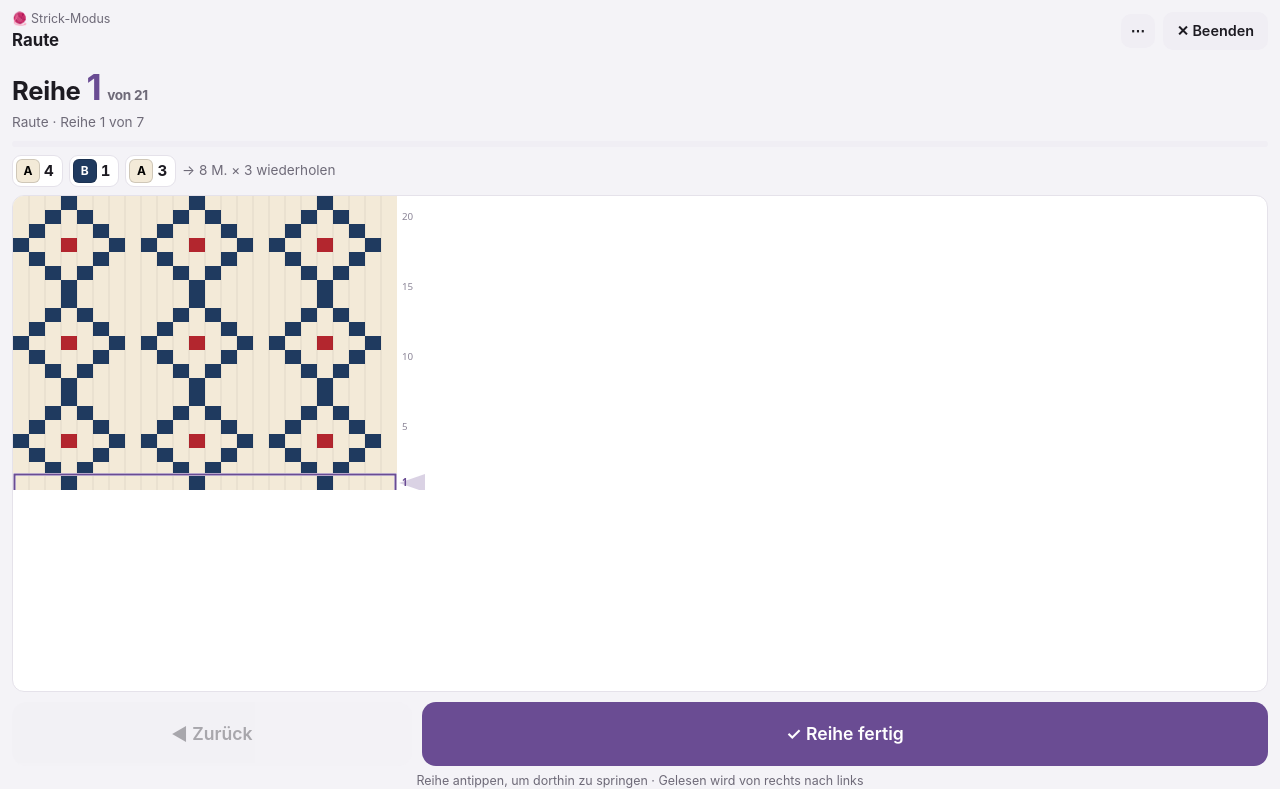
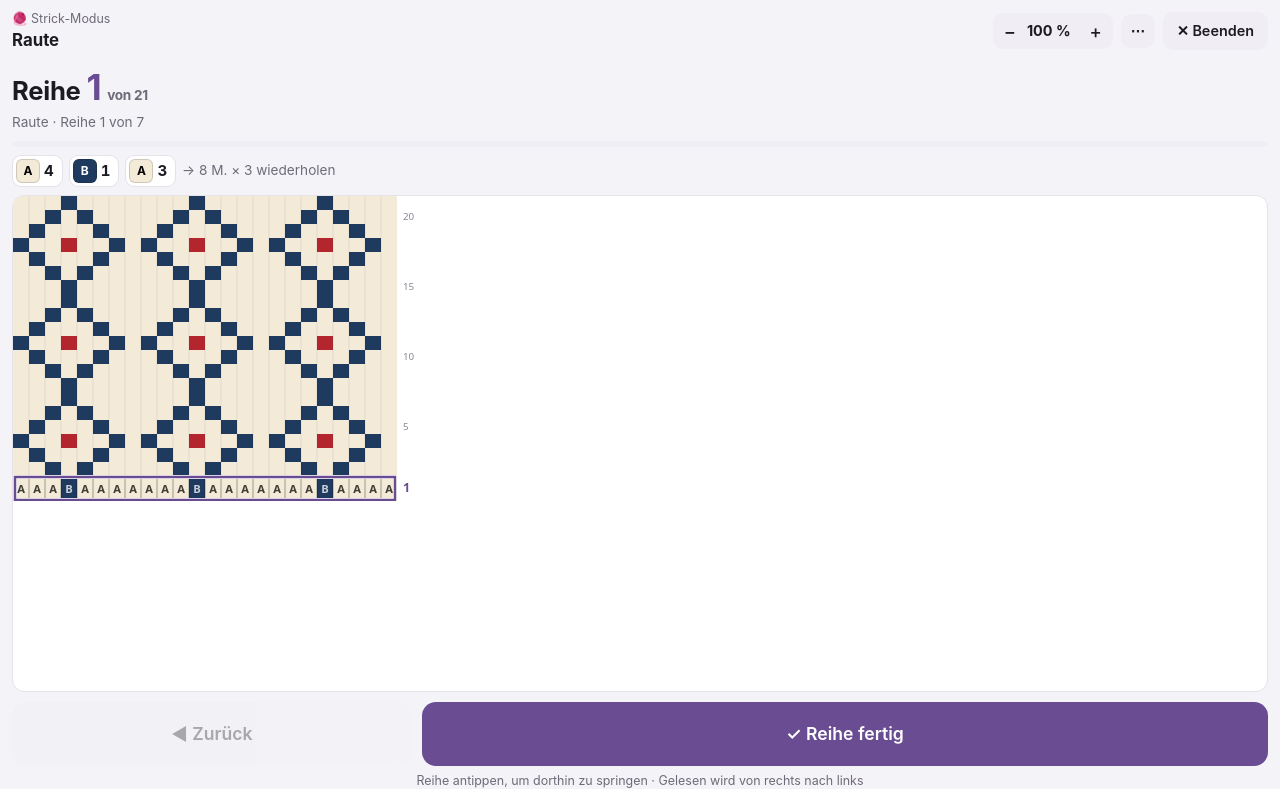
Before and after one commit to rowahi/fairisle, a plain HTML site: page index.html in a window 1280 px wide. Both pictures are taken after a click on the button "Strick-Modus: Reihe für Reihe mit Zähler – ideal am Handy be". Shown: the top 789 px of the page. Drawn offline with Linux system fonts and the light colour scheme.

Commit message:
Strick-Modus: sichtbarer Zoom, aktuelle Reihe höher mit Buchstaben
- Zoom-Regler oben im Strick-Modus, dazu Tasten +/− und Strg + Mausrad
- Aktuelle Reihe rund 1,8-mal so hoch, mit Farbbuchstaben in den Maschen
- Antippen einer Reihe berücksichtigt die unterschiedlichen Reihenhöhen

Co-Authored-By: Claude Opus 5.5 <noreply@anthropic.com>

```diff
--- a/index.html
+++ b/index.html
@@ -374,8 +374,8 @@ a.btn{display:flex;align-items:center;justify-content:center;height:38px;backgro
 <input type="file" id="photoFile" accept="image/*" hidden>
 <div id="knitmode" class="hide" role="dialog" aria-label="Strick-Modus">
  <div class="khead"><div style="min-width:0;flex:1"><div class="mut" style="font-size:.78rem">🧶 Strick-Modus</div><b id="kname" class="kn"></b></div>
+  <span class="stp" title="Zoom (Tasten + / − oder Strg + Mausrad)"><button data-kz="-">−</button><b class="val" id="kzv" style="min-width:3.6em;font-size:.9rem">🔍</b><button data-kz="+">+</button></span>
   <div class="menu r" data-mk="knit"><button class="mbtn ib" title="Mehr">⋯</button><div class="mpanel">
-   <div class="msec"><div class="mh" style="padding:0 0 6px">Diagramm-Grösse</div><span class="stp"><button data-kz="-">−</button><button data-kz="+">+</button></span></div>
    <button class="mi" id="kreset">↺ Wieder bei Reihe 1 beginnen</button></div></div>
   <button id="kclose" title="Strick-Modus beenden (Esc)">✕ Beenden</button></div>
  <div class="kinfo"><div class="kcount">Reihe <b id="krow"></b> <span class="mut">von <span id="ktot"></span></span></div><div class="mut" id="ksec"></div>
@@ -390,7 +390,7 @@ a.btn{display:flex;align-items:center;justify-content:center;height:38px;backgro
 
 <script>
 'use strict';
-const APPV='12';
+const APPV='13';
 const $=id=>document.getElementById(id);
 const esc=s=>String(s).replace(/[&<>"']/g,m=>({'&':'&amp;','<':'&lt;','>':'&gt;','"':'&quot;',"'":'&#39;'}[m]));
 const L=i=>String.fromCharCode(65+i);
@@ -1125,31 +1125,40 @@ function renderKnit(scroll){const H=KD.rows.length,W=KD.rows[0].length,cur=kRow(
  $('krle').innerHTML=r.map(x=>{const l=KD.idx.get(x.c)||'',n=KD.names.get(x.c)||'';return`<span class="rl" title="${esc(n)}"><i style="background:${x.c};color:${ink(x.c)}">${l}</i>${x.n}</span>`}).join('')
   +`<span class="mut" style="align-self:center">${rep>1?`→ ${d} M. × ${rep} wiederholen`:`= ${W} Maschen`}</span>`;
  $('kback').disabled=cur<=1;$('knext').textContent=cur>=H?'🎉 Fertig!':'✓ Reihe fertig';
- // Diagramm
- const cv=$('kcv'),dpr=window.devicePixelRatio||1,cs=S.ui.kz||16,ch=Math.max(4,Math.round(cs*(S.prev.ar||.85))),NUM=30;
- const w=W*cs+NUM,h=H*ch;cv.width=w*dpr;cv.height=h*dpr;cv.style.width=w+'px';cv.style.height=h+'px';
+ // Diagramm – die aktuelle Reihe ist höher und zeigt die Buchstaben
+ const cv=$('kcv'),dpr=window.devicePixelRatio||1,cs=S.ui.kz||16,ch=Math.max(4,Math.round(cs*(S.prev.ar||.85))),cc=Math.max(ch+8,Math.round(ch*1.8)),NUM=34;
+ $('kzv').textContent=Math.round(cs/16*100)+' %';
+ const Y=[];let yy=0;for(let y=0;y<H;y++){Y.push(yy);yy+=y===ri?cc:ch}KD.Y=Y;KD.ri=ri;
+ const w=W*cs+NUM,h=yy;cv.width=w*dpr;cv.height=h*dpr;cv.style.width=w+'px';cv.style.height=h+'px';
  const x=cv.getContext('2d');x.setTransform(dpr,0,0,dpr,0,0);x.clearRect(0,0,w,h);
- KD.rows.forEach((row,y)=>{row.forEach((c,i)=>{x.fillStyle=c;x.fillRect(i*cs,y*ch,cs,ch)});
-  const n=H-y;if(n<cur){x.fillStyle='rgba(0,0,0,.55)';x.fillRect(0,y*ch,W*cs,ch)}
-  if(cs>=8){x.strokeStyle='rgba(0,0,0,.15)';x.lineWidth=.5;x.beginPath();for(let i=1;i<W;i++){x.moveTo(i*cs,y*ch);x.lineTo(i*cs,y*ch+ch)}x.stroke()}
-  x.fillStyle=n===cur?'#6a4c93':'#8a8496';x.font=`${n===cur?'700 ':''}${Math.min(12,Math.max(9,ch*.7))}px system-ui,sans-serif`;x.textBaseline='middle';
-  if(n===cur||n%5===0||n===1)x.fillText(String(n),W*cs+5,y*ch+ch/2)});
- const cy=ri*ch;x.lineWidth=3;x.strokeStyle='#fff';x.strokeRect(1.5,cy-1.5,W*cs-3,ch+3);x.lineWidth=2;x.strokeStyle='#6a4c93';x.strokeRect(1.5,cy-1.5,W*cs-3,ch+3);
- x.fillStyle='#6a4c93';x.beginPath();x.moveTo(W*cs+2,cy+ch/2);x.lineTo(W*cs+NUM-2,cy-2);x.lineTo(W*cs+NUM-2,cy+ch+2);x.closePath();x.globalAlpha=.25;x.fill();x.globalAlpha=1;
+ KD.rows.forEach((row,y)=>{const top=Y[y],rh=y===ri?cc:ch,n=H-y;
+  row.forEach((c,i)=>{x.fillStyle=c;x.fillRect(i*cs,top,cs,rh)});
+  if(n<cur){x.fillStyle='rgba(0,0,0,.55)';x.fillRect(0,top,W*cs,rh)}
+  if(cs>=8||y===ri){x.strokeStyle=y===ri?'rgba(0,0,0,.35)':'rgba(0,0,0,.15)';x.lineWidth=y===ri?1:.5;x.beginPath();for(let i=1;i<W;i++){x.moveTo(i*cs,top);x.lineTo(i*cs,top+rh)}x.stroke()}
+  if(y===ri&&cs>=11){x.font=`700 ${Math.min(rh*.55,cs*.7)}px system-ui,sans-serif`;x.textAlign='center';x.textBaseline='middle';
+   row.forEach((c,i)=>{const l=KD.idx.get(c);if(!l)return;x.fillStyle=ink(c);x.globalAlpha=.75;x.fillText(l,i*cs+cs/2,top+rh/2+1)});x.globalAlpha=1;x.textAlign='left'}
+  x.fillStyle=n===cur?'#6a4c93':'#8a8496';x.font=`${n===cur?'700 ':''}${n===cur?Math.min(16,Math.max(11,rh*.5)):Math.min(12,Math.max(9,ch*.7))}px system-ui,sans-serif`;x.textBaseline='middle';
+  if(n===cur||n%5===0||n===1)x.fillText(String(n),W*cs+6,top+rh/2)});
+ const cy=Y[ri];x.lineWidth=4;x.strokeStyle='#fff';x.strokeRect(2,cy+1,W*cs-4,cc-2);x.lineWidth=2.5;x.strokeStyle='#6a4c93';x.strokeRect(2,cy+1,W*cs-4,cc-2);
  const wr=$('kwrap');if(scroll===true){wr.scrollLeft=wr.scrollWidth}
- wr.scrollTop=Math.max(0,cy-wr.clientHeight*.6)}
+ wr.scrollTop=Math.max(0,cy-wr.clientHeight*.55)}
 function knitStep(d){const H=KD.rows.length,cur=kRow();if(d>0&&cur>=H){toast('🎉 Geschafft – alle Reihen gestrickt!');return}
  S.knit[KD.key]=Math.min(H,Math.max(1,cur+d));save();renderKnit();if(navigator.vibrate)try{navigator.vibrate(15)}catch(e){}}
 $('knitBtn').onclick=openKnit;$('kclose').onclick=closeKnit;
 $('knext').onclick=()=>knitStep(1);$('kback').onclick=()=>knitStep(-1);
-document.querySelectorAll('[data-kz]').forEach(b=>b.onclick=()=>{S.ui.kz=Math.min(40,Math.max(4,(S.ui.kz||16)+(b.dataset.kz==='+'?3:-3)));save();renderKnit()});
+function kZoom(d){const o=S.ui.kz||16,n=Math.min(48,Math.max(4,o+d*(o>=20?4:2)));if(n===o)return;const wr=$('kwrap'),fx=(wr.scrollLeft+wr.clientWidth)/wr.scrollWidth;
+ S.ui.kz=n;save();renderKnit();wr.scrollLeft=fx*wr.scrollWidth-wr.clientWidth}
+document.querySelectorAll('[data-kz]').forEach(b=>b.onclick=()=>kZoom(b.dataset.kz==='+'?1:-1));
+$('kwrap').addEventListener('wheel',e=>{if(!(e.ctrlKey||e.metaKey))return;e.preventDefault();kZoom(e.deltaY<0?1:-1)},{passive:false});
 $('kreset').onclick=()=>{if(!confirm('Wieder bei Reihe 1 beginnen?'))return;S.knit[KD.key]=1;save();renderKnit(true)};
-$('kcv').addEventListener('click',e=>{const r=$('kcv').getBoundingClientRect(),ch=r.height/KD.rows.length,y=Math.floor((e.clientY-r.top)/ch);
- const n=KD.rows.length-y;if(n<1||n>KD.rows.length)return;S.knit[KD.key]=n;save();renderKnit();toast(`Weiter bei Reihe ${n}`)});
+$('kcv').addEventListener('click',e=>{const r=$('kcv').getBoundingClientRect(),py=(e.clientY-r.top)*(parseFloat($('kcv').style.height)/r.height);let y=KD.Y.length-1;
+ while(y>0&&KD.Y[y]>py)y--;const n=KD.rows.length-y;if(n<1||n>KD.rows.length)return;S.knit[KD.key]=n;save();renderKnit();toast(`Weiter bei Reihe ${n}`)});
 document.addEventListener('keydown',e=>{if(!KM.open)return;const k=e.key;
  if(k===' '||k==='Enter'||k==='ArrowUp'){e.preventDefault();knitStep(1)}
  else if(k==='Backspace'||k==='ArrowDown'){e.preventDefault();knitStep(-1)}
  else if(k==='Escape')closeKnit();
+ else if(k==='+'||k==='='){e.preventDefault();kZoom(1)}
+ else if(k==='-'){e.preventDefault();kZoom(-1)}
  e.stopImmediatePropagation()},true);
 addEventListener('resize',()=>{if(KM.open)renderKnit()});
 
--- a/sw.js
+++ b/sw.js
@@ -1,4 +1,4 @@
-const C='fairisle-v13';
+const C='fairisle-v14';
 self.addEventListener('install',e=>e.waitUntil(caches.open(C).then(c=>c.addAll(['./','index.html','manifest.json','icon.svg','icon-192.png','icon-512.png']))));
 self.addEventListener('activate',e=>e.waitUntil(caches.keys().then(k=>Promise.all(k.filter(x=>x!==C).map(x=>caches.delete(x))))));
 self.addEventListener('fetch',e=>{const u=new URL(e.request.url);if(u.origin!==location.origin)return;
```
Also changed, not shown: 1 other file.
